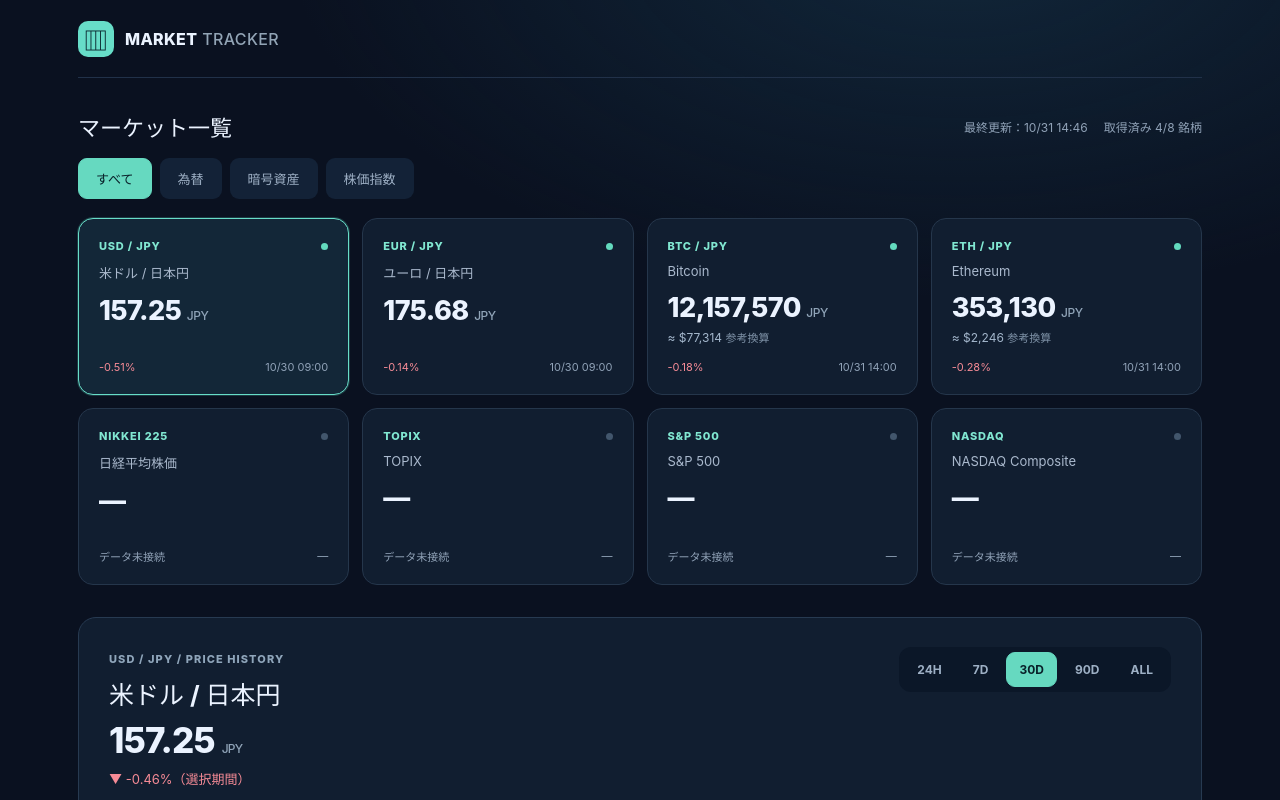
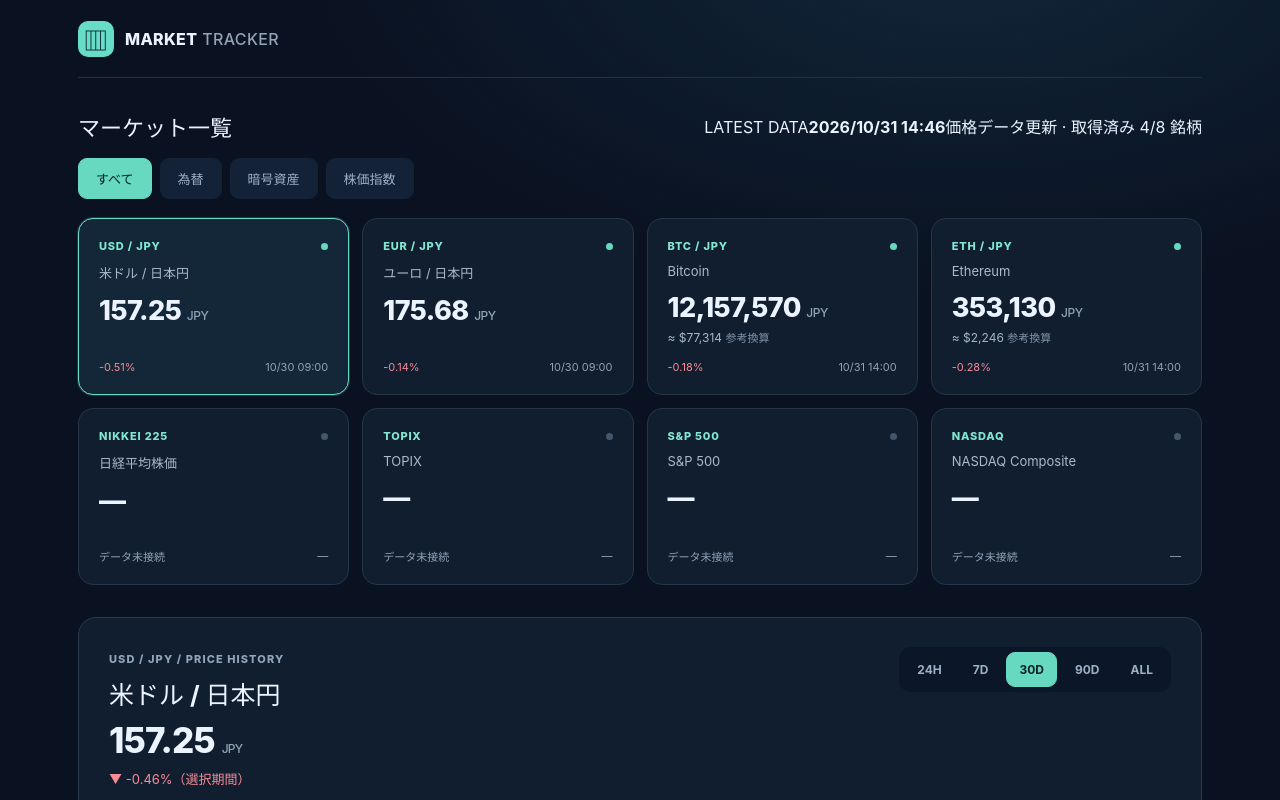
Before and after one commit to naoiw/market-tracker, a React (Vite) app: page / in a window 1280 px wide. Shown: the top 800 px of the page. Built offline with nearby package versions, Linux system fonts and the light colour scheme.

Commit message:
style: use consistent latest data panel in market header

```diff
--- a/src/App.tsx
+++ b/src/App.tsx
@@ -5,7 +5,7 @@ import {
 } from 'recharts';
 import { assets, categories } from './assets';
 import PriceCard from './components/PriceCard';
-import { approximateUsd, formatDate, formatUsd, formatValue, getChange, inRange, periods } from './pricing';
+import { approximateUsd, formatDate, formatLatestTimestamp, formatUsd, formatValue, getChange, inRange, periods } from './pricing';
 import type { Period } from './pricing';
 import type { Category, PriceBook } from './types';
 
@@ -67,9 +67,12 @@ export default function App() {
         <section aria-label="資産一覧">
           <div className="section-heading">
             <h1>マーケット一覧</h1>
-            <div className="market-status">
-              <span>最終更新：{loading ? '読み込み中…' : formatDate(book.updatedAt, true)}</span>
-              <span>取得済み {loadedCount}/{assets.length} 銘柄</span>
+            <div className="data-timestamp" aria-label="価格データの最終更新">
+              <span className="data-timestamp__label">LATEST DATA</span>
+              <strong className="data-timestamp__value">
+                {loading ? '読み込み中…' : formatLatestTimestamp(book.updatedAt)}
+              </strong>
+              <span className="data-timestamp__detail">価格データ更新 · 取得済み {loadedCount}/{assets.length} 銘柄</span>
             </div>
           </div>
           <div className="filter-row" role="group" aria-label="資産カテゴリー">
```
